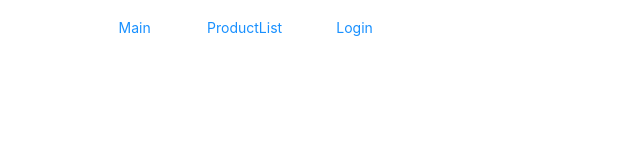
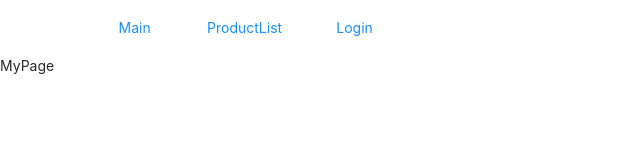
Before and after one commit to binggamel/payment-api-react, a React (Create React App) app: page /mypage in a window 1280 px wide. Shown: the top 160 px of the page, without its empty margins (0-640 px from the left). Built offline with nearby package versions, Linux system fonts and the light colour scheme.

Commit message:
add myPage

```diff
--- a/src/App.js
+++ b/src/App.js
@@ -11,6 +11,7 @@ import productList from "./views/pList";
 import productDetail from "./views/pDetail";
 import Main from "./views/Main";
 import Login from "./views/Login";
+import MyPage from "./views/MyPage";
 
 function App() {
   return (
@@ -18,6 +19,7 @@ function App() {
       <Header />
       <div>
         <Route path="/login" component={Login} exact={true} />
+        <Route path="/mypage" component={MyPage} exact={true} />
         <Route path="/list" component={productList} exact={true} />
         <Route path="/list/:index" component={productDetail} exact={true} />
         <Route path="/" component={Main} exact={true} />
--- /dev/null
+++ b/src/views/MyPage.js
@@ -0,0 +1,7 @@
+import React from "react";
+
+function MyPage() {
+  return <div>MyPage</div>;
+}
+
+export default MyPage;
```
